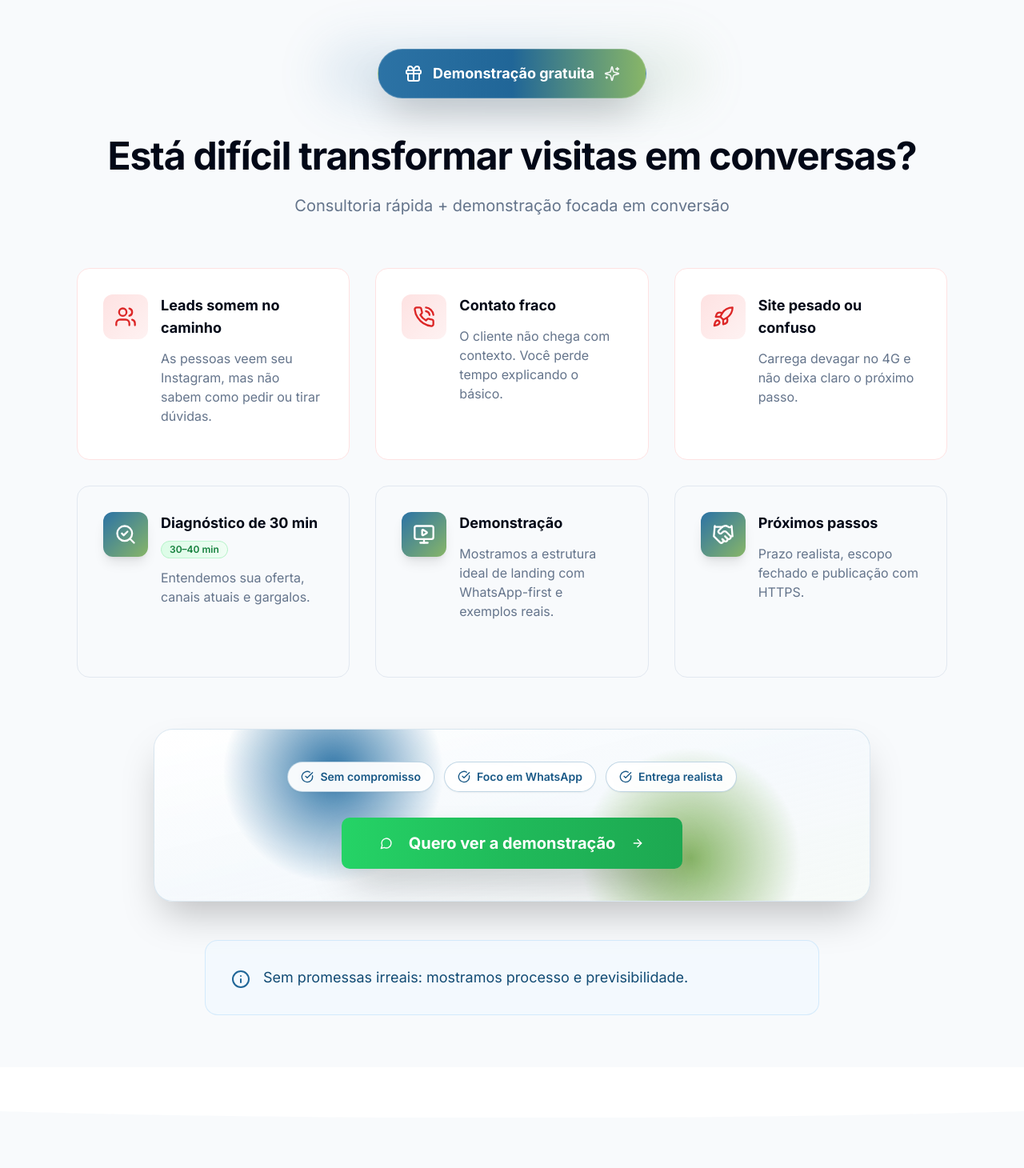
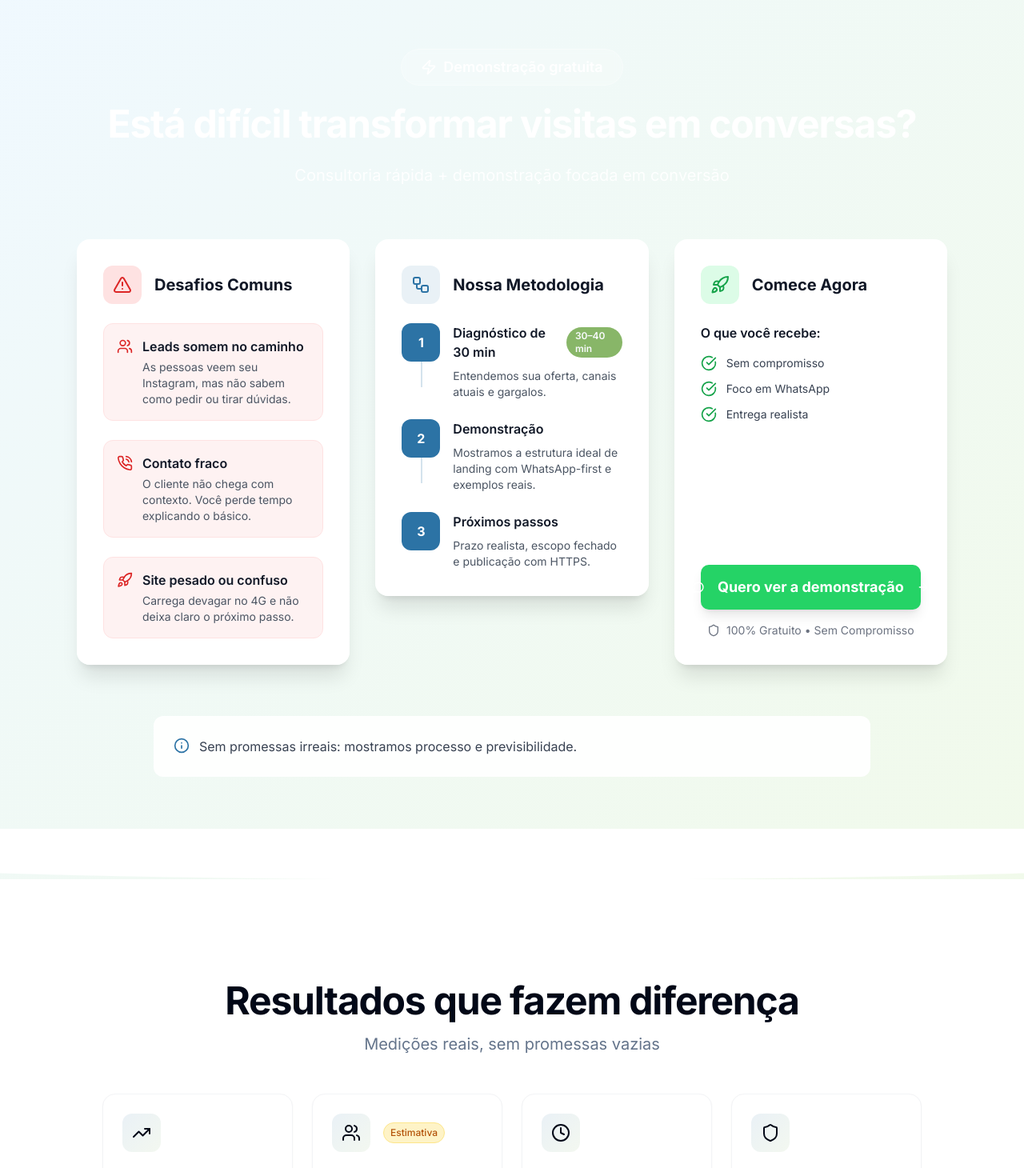
Before and after one commit to luanlucolli/niche-craft, a React (Vite) app: page / in a window 1280 px wide. Shown: the part 2360-3820 px from the top of the page at 80% size. Built offline with nearby package versions, Linux system fonts and the light colour scheme.

Commit message:
Refactor: Improve demo section and color palette
Refactor the `ConsultativeDemo` section to be more professional and unique.
Update `ValueSnapshot` and `CaseCards` sections to align with the established color palette.

```diff
--- a/src/components/sections/ConsultativeDemo.tsx
+++ b/src/components/sections/ConsultativeDemo.tsx
@@ -76,183 +76,160 @@ export default function ConsultativeDemo({
     }
   };
 
-  const renderHeroBadge = () => (
-    <div className="text-center mb-6 sm:mb-8 md:mb-12 relative">
-      {/* Background elements with Landingville colors */}
-      <div className="absolute inset-0 -z-10 overflow-hidden">
-        <div className="absolute top-0 left-1/4 w-12 h-12 sm:w-20 sm:h-20 md:w-28 md:h-28 bg-primary/8 rounded-full blur-xl sm:blur-2xl md:blur-3xl" />
-        <div className="absolute -top-2 sm:-top-6 right-1/3 w-8 h-8 sm:w-14 sm:h-14 md:w-20 md:h-20 bg-secondary/15 rounded-full blur-lg sm:blur-xl md:blur-2xl" />
-      </div>
-
+  if (variant === "split") {
+    return (
+      <Section separator={separator} background="gradient" paddingY="lg">
+        <div className="relative max-w-7xl mx-auto">
+          {/* Header with badge */}
+          <div className="text-center mb-16">
             {badge && (
-        <div className="relative inline-flex items-center px-3 sm:px-4 md:px-6">
-          {/* Enhanced glow effect with brand colors */}
-          <div className="absolute inset-0 bg-gradient-to-r from-primary/25 via-primary/30 to-secondary/25 rounded-full blur-md sm:blur-lg md:blur-xl scale-105 sm:scale-110 md:scale-125 opacity-80 animate-pulse" />
-
-          {/* Main badge with Landingville gradient */}
-          <div className="relative bg-gradient-to-r from-primary via-primary-600 to-secondary text-white px-4 sm:px-6 md:px-8 py-2 sm:py-3 md:py-4 rounded-full shadow-lg sm:shadow-xl md:shadow-2xl flex items-center gap-2 sm:gap-3 text-xs sm:text-base md:text-lg font-bold border border-white/20">
-            <Icons.Gift className="w-3 h-3 sm:w-4 sm:h-4 md:w-6 md:h-6" />
-            <span>{badge}</span>
-            <Icons.Sparkles className="w-2.5 h-2.5 sm:w-3 sm:h-3 md:w-5 md:h-5 opacity-90" />
-          </div>
-        </div>
-      )}
-    </div>
-  );
-
-  const renderImprovedCTASection = () => (
-    <div className="relative">
-      {/* Background decorative elements with brand colors */}
-      <div className="absolute inset-0 -z-10 overflow-hidden rounded-xl sm:rounded-2xl md:rounded-3xl">
-        <div className="absolute -top-1 sm:-top-2 md:-top-4 -left-1 sm:-left-2 md:-left-4 w-12 h-12 sm:w-20 sm:h-20 md:w-28 md:h-28 bg-primary/12 rounded-full blur-lg sm:blur-xl md:blur-2xl" />
-        <div className="absolute -bottom-1 sm:-bottom-2 md:-bottom-4 -right-1 sm:-right-2 md:-right-4 w-16 h-16 sm:w-24 sm:h-24 md:w-36 md:h-36 bg-secondary/18 rounded-full blur-xl sm:blur-2xl md:blur-3xl" />
-        <div className="absolute top-1/2 left-1/2 transform -translate-x-1/2 -translate-y-1/2 w-24 h-24 sm:w-40 sm:h-40 md:w-56 md:h-56 bg-gradient-to-br from-primary/8 to-secondary/8 rounded-full blur-xl sm:blur-2xl md:blur-3xl" />
-      </div>
-
-      <div className="bg-gradient-to-br from-white via-primary-50/30 to-secondary-50/20 backdrop-blur-sm rounded-xl sm:rounded-2xl md:rounded-3xl p-4 sm:p-6 md:p-8 lg:p-10 border border-primary/15 shadow-lg sm:shadow-xl md:shadow-2xl relative overflow-hidden">
-        {/* Subtle pattern overlay with brand colors */}
-        <div className="absolute inset-0 bg-[radial-gradient(circle_at_25%_25%,_hsl(var(--primary))_0%,_transparent_20%)] opacity-4" />
-        <div className="absolute inset-0 bg-[radial-gradient(circle_at_75%_75%,_hsl(var(--secondary))_0%,_transparent_20%)] opacity-4" />
-
-        <div className="relative z-10 text-center">
-          {/* Enhanced highlights */}
-          {highlights.length > 0 && (
-            <div className="flex flex-wrap gap-1.5 sm:gap-2 md:gap-3 mb-4 sm:mb-6 md:mb-8 justify-center">
-              {highlights.map((highlight, index) => (
-                <Badge
-                  key={index}
-                  variant="outline"
-                  className="bg-white/95 backdrop-blur-sm border-primary/30 text-primary-700 font-semibold px-2 sm:px-3 md:px-4 py-1 sm:py-1.5 md:py-2 text-xs sm:text-sm shadow-sm hover:bg-primary-50/80 transition-colors"
-                >
-                  <Icons.CheckCircle className="w-2.5 h-2.5 sm:w-3 sm:h-3 md:w-4 md:h-4 mr-1 sm:mr-1.5 md:mr-2" />
-                  <span>{highlight}</span>
+              <div className="inline-flex items-center mb-6">
+                <Badge className="bg-white/20 text-white border-white/30 px-6 py-2 text-lg font-semibold backdrop-blur-sm">
+                  <Icons.Zap className="w-5 h-5 mr-2" />
+                  {badge}
                 </Badge>
-              ))}
               </div>
             )}
 
-          {/* Enhanced CTA button with Landingville colors */}
-          <div className="flex justify-center">
-            <Button
-              onClick={handlePrimaryClick}
-              className={cn(
-                "h-10 sm:h-12 md:h-14 lg:h-16 px-4 sm:px-6 md:px-8 lg:px-12 text-sm sm:text-base md:text-lg lg:text-xl font-bold shadow-lg sm:shadow-xl md:shadow-2xl hover:shadow-3xl transition-all duration-500 transform hover:scale-105 hover:-translate-y-1 w-full sm:w-auto max-w-sm sm:max-w-none",
-                ctaPrimary.type === "whatsapp"
-                  ? "bg-gradient-to-r from-[#25D366] via-[#20BA5A] to-[#1DA851] hover:from-[#20BA5A] hover:via-[#1DA851] hover:to-[#128C7E] text-white border-0"
-                  : "bg-gradient-to-r from-primary via-primary-600 to-secondary hover:from-primary-700 hover:via-primary-700 hover:to-secondary-600 text-white border-0"
-              )}
-            >
-              {ctaPrimary.type === "whatsapp" && <Icons.MessageCircle className="w-3 h-3 sm:w-4 sm:h-4 md:w-5 md:h-5 lg:w-6 lg:h-6 mr-1.5 sm:mr-2 md:mr-3" />}
-              <span>{ctaPrimary.text}</span>
-              <Icons.ArrowRight className="w-3 h-3 sm:w-4 sm:h-4 md:w-5 md:h-5 ml-1.5 sm:ml-2 md:ml-3" />
-            </Button>
-          </div>
-        </div>
-      </div>
-    </div>
-  );
-
-  if (variant === "split") {
-    return (
-      <Section separator={separator} background="muted" paddingY="lg">
-        {/* Background elements with Landingville colors */}
-        <div className="absolute inset-0 -z-10 overflow-hidden">
-          <div className="absolute top-1/4 left-0 w-24 h-24 sm:w-40 sm:h-40 md:w-56 md:h-56 bg-primary/6 rounded-full blur-xl sm:blur-2xl md:blur-3xl transform -translate-x-1/2" />
-          <div className="absolute top-3/4 right-0 w-32 h-32 sm:w-52 sm:h-52 md:w-72 md:h-72 bg-secondary/10 rounded-full blur-xl sm:blur-2xl md:blur-3xl transform translate-x-1/2" />
-          <div className="absolute top-1/2 left-1/2 transform -translate-x-1/2 -translate-y-1/2 w-40 h-40 sm:w-64 sm:h-64 md:w-84 md:h-84 bg-gradient-radial from-primary/4 via-secondary/3 to-transparent rounded-full" />
-        </div>
-
-        {renderHeroBadge()}
-
-        <div className="text-center mb-8 sm:mb-12 md:mb-16 relative px-2 sm:px-4 md:px-0">
-          <Heading level={2} size="xl" centered className="mb-3 sm:mb-4 md:mb-6">
+            <Heading level={2} size="xl" centered className="mb-6 text-white">
               {title}
             </Heading>
             {subtitle && (
-            <p className="text-sm sm:text-base md:text-lg lg:text-xl text-muted-foreground max-w-3xl mx-auto leading-relaxed">
+              <p className="text-xl text-white/90 max-w-3xl mx-auto leading-relaxed">
                 {subtitle}
               </p>
             )}
           </div>
 
-        {/* Responsive 2x3 grid layout */}
-        <div className="grid grid-cols-1 sm:grid-cols-2 lg:grid-cols-3 gap-3 sm:gap-4 md:gap-6 lg:gap-8 mb-8 sm:mb-12 md:mb-16">
-          {/* Problems cards with enhanced styling */}
+          {/* Main content grid */}
+          <div className="grid lg:grid-cols-12 gap-8 mb-16">
+            {/* Left column - Pain points */}
+            <div className="lg:col-span-4">
+              <div className="bg-white/95 backdrop-blur-sm rounded-2xl p-8 shadow-xl border border-white/20">
+                <div className="flex items-center mb-6">
+                  <div className="w-12 h-12 rounded-xl bg-red-100 flex items-center justify-center mr-4">
+                    <Icons.AlertTriangle className="w-6 h-6 text-red-600" />
+                  </div>
+                  <h3 className="text-xl font-bold text-gray-900">Desafios Comuns</h3>
+                </div>
+
+                <div className="space-y-6">
                   {pains.map((pain, index) => {
-            const Icon = pain.icon ? getIcon(pain.icon) : Icons.AlertCircle;
+                    const Icon = pain.icon ? getIcon(pain.icon) : Icons.X;
                     return (
-              <div
-                key={`pain-${index}`}
-                className="group bg-white/95 backdrop-blur-sm rounded-lg sm:rounded-xl md:rounded-2xl p-3 sm:p-4 md:p-6 lg:p-8 border border-red-100 hover:border-red-200 transition-all duration-300 hover:shadow-lg sm:hover:shadow-xl animate-fade-in-up h-full flex flex-col min-h-[200px] sm:min-h-[220px] md:min-h-[240px]"
-                style={{ animationDelay: `${index * 0.1}s` }}
-              >
-                <div className="flex items-start gap-2 sm:gap-3 md:gap-4 flex-1">
-                  <div className="flex-shrink-0 w-8 h-8 sm:w-10 sm:h-10 md:w-12 md:h-12 lg:w-14 lg:h-14 rounded-lg sm:rounded-xl bg-gradient-to-br from-red-100 to-red-50 flex items-center justify-center group-hover:scale-110 transition-transform duration-300">
-                    <Icon className="w-4 h-4 sm:w-5 sm:h-5 md:w-6 md:h-6 lg:w-7 lg:h-7 text-red-600" />
-                  </div>
-                  <div className="flex-1 min-w-0">
-                    <h4 className="font-bold text-foreground mb-1.5 sm:mb-2 md:mb-3 text-xs sm:text-sm md:text-base lg:text-lg leading-tight">{pain.title}</h4>
-                    <p className="text-muted-foreground leading-relaxed text-xs sm:text-sm md:text-base">
-                      {pain.description}
-                    </p>
-                  </div>
+                      <div key={index} className="flex items-start gap-3 p-4 rounded-lg bg-red-50 border border-red-100">
+                        <Icon className="w-5 h-5 text-red-600 mt-0.5 flex-shrink-0" />
+                        <div>
+                          <h4 className="font-semibold text-gray-900 mb-1">{pain.title}</h4>
+                          <p className="text-sm text-gray-600">{pain.description}</p>
                         </div>
                       </div>
                     );
                   })}
+                </div>
+              </div>
+            </div>
 
-          {/* Steps cards with Landingville colors */}
+            {/* Center column - Process */}
+            <div className="lg:col-span-4">
+              <div className="bg-white/95 backdrop-blur-sm rounded-2xl p-8 shadow-xl border border-white/20">
+                <div className="flex items-center mb-6">
+                  <div className="w-12 h-12 rounded-xl bg-primary/10 flex items-center justify-center mr-4">
+                    <Icons.Workflow className="w-6 h-6 text-primary" />
+                  </div>
+                  <h3 className="text-xl font-bold text-gray-900">Nossa Metodologia</h3>
+                </div>
+
+                <div className="space-y-6">
                   {steps.map((step, index) => {
                     const Icon = step.icon ? getIcon(step.icon) : Icons.CheckCircle;
                     return (
-              <div
-                key={`step-${index}`}
-                className="group bg-gradient-to-br from-primary/8 via-primary-50/40 to-secondary-50/30 rounded-lg sm:rounded-xl md:rounded-2xl p-3 sm:p-4 md:p-6 lg:p-8 border border-primary/12 hover:border-primary/20 transition-all duration-300 hover:shadow-lg sm:hover:shadow-xl animate-fade-in-up h-full flex flex-col min-h-[200px] sm:min-h-[220px] md:min-h-[240px]"
-                style={{ animationDelay: `${(index + pains.length) * 0.1}s` }}
-              >
-                <div className="flex items-start gap-2 sm:gap-3 md:gap-4 flex-1">
-                  <div className="flex-shrink-0 w-8 h-8 sm:w-10 sm:h-10 md:w-12 md:h-12 lg:w-14 lg:h-14 rounded-lg sm:rounded-xl bg-gradient-to-br from-primary to-secondary flex items-center justify-center text-white shadow-sm sm:shadow-md md:shadow-lg group-hover:scale-110 transition-transform duration-300">
-                    <Icon className="w-4 h-4 sm:w-5 sm:h-5 md:w-6 md:h-6 lg:w-7 lg:h-7" />
+                      <div key={index} className="relative">
+                        {index < steps.length - 1 && (
+                          <div className="absolute left-6 top-12 w-0.5 h-8 bg-primary/20" />
+                        )}
+                        <div className="flex items-start gap-4">
+                          <div className="w-12 h-12 rounded-xl bg-primary flex items-center justify-center text-white font-bold flex-shrink-0">
+                            {index + 1}
                           </div>
-                  <div className="flex-1 min-w-0">
-                    <div className="flex flex-col gap-1 sm:gap-2 mb-1.5 sm:mb-2 md:mb-3">
-                      <h4 className="font-bold text-foreground text-xs sm:text-sm md:text-base lg:text-lg leading-tight">{step.title}</h4>
+                          <div className="flex-1">
+                            <div className="flex items-center gap-2 mb-2">
+                              <h4 className="font-semibold text-gray-900">{step.title}</h4>
                               {step.duration && (
-                        <Badge
-                          variant="secondary"
-                          className="bg-gradient-to-r from-green-100 to-green-50 text-green-700 border-green-200 text-xs self-start"
-                        >
+                                <Badge variant="secondary" className="text-xs">
                                   {step.duration}
                                 </Badge>
                               )}
                             </div>
-                    <p className="text-muted-foreground leading-relaxed text-xs sm:text-sm md:text-base">
-                      {step.description}
-                    </p>
+                            <p className="text-sm text-gray-600">{step.description}</p>
                           </div>
                         </div>
                       </div>
                     );
                   })}
                 </div>
+              </div>
+            </div>
 
-        {/* Enhanced CTA Section */}
-        <div className="max-w-4xl mx-auto mb-6 sm:mb-8 md:mb-12 px-1 sm:px-2 md:px-0">
-          {renderImprovedCTASection()}
+            {/* Right column - CTA */}
+            <div className="lg:col-span-4">
+              <div className="bg-white/95 backdrop-blur-sm rounded-2xl p-8 shadow-xl border border-white/20 h-full flex flex-col">
+                <div className="flex items-center mb-6">
+                  <div className="w-12 h-12 rounded-xl bg-green-100 flex items-center justify-center mr-4">
+                    <Icons.Rocket className="w-6 h-6 text-green-600" />
+                  </div>
+                  <h3 className="text-xl font-bold text-gray-900">Comece Agora</h3>
+                </div>
+
+                {highlights.length > 0 && (
+                  <div className="mb-8">
+                    <h4 className="font-semibold text-gray-900 mb-4">O que você recebe:</h4>
+                    <div className="space-y-3">
+                      {highlights.map((highlight, index) => (
+                        <div key={index} className="flex items-center gap-3">
+                          <Icons.CheckCircle className="w-5 h-5 text-green-600 flex-shrink-0" />
+                          <span className="text-sm text-gray-700">{highlight}</span>
+                        </div>
+                      ))}
+                    </div>
+                  </div>
+                )}
+
+                <div className="mt-auto">
+                  <Button
+                    onClick={handlePrimaryClick}
+                    className={cn(
+                      "w-full h-14 text-lg font-bold shadow-lg hover:shadow-xl transition-all duration-300 transform hover:scale-105",
+                      ctaPrimary.type === "whatsapp"
+                        ? "bg-[#25D366] hover:bg-[#20BA5A] text-white"
+                        : "bg-gradient-to-r from-primary to-secondary hover:from-primary-600 hover:to-secondary-600 text-white"
+                    )}
+                  >
+                    {ctaPrimary.type === "whatsapp" && <Icons.MessageCircle className="w-5 h-5 mr-2" />}
+                    {ctaPrimary.text}
+                    <Icons.ArrowRight className="w-5 h-5 ml-2" />
+                  </Button>
+
+                  <div className="flex items-center justify-center mt-4 text-sm text-gray-500">
+                    <Icons.Shield className="w-4 h-4 mr-2" />
+                    <span>100% Gratuito • Sem Compromisso</span>
+                  </div>
+                </div>
+              </div>
+            </div>
           </div>
 
           {disclaimer && (
-          <div className="text-center mt-6 sm:mt-8 md:mt-12 max-w-3xl mx-auto px-2 sm:px-4 md:px-0">
-            <div className="bg-primary-50/60 border border-primary-200/50 rounded-lg sm:rounded-xl md:rounded-2xl p-3 sm:p-4 md:p-6 lg:p-8 backdrop-blur-sm">
-              <div className="flex flex-col sm:flex-row items-start gap-2 sm:gap-3 md:gap-4">
-                <Icons.Info className="w-4 h-4 sm:w-5 sm:h-5 md:w-6 md:h-6 text-primary-600 flex-shrink-0 mt-0.5 sm:mt-1" />
-                <p className="text-primary-800 leading-relaxed text-xs sm:text-sm md:text-base lg:text-lg">
-                  {disclaimer}
-                </p>
+            <div className="text-center max-w-4xl mx-auto">
+              <div className="bg-white/90 backdrop-blur-sm rounded-xl p-6 border border-white/20">
+                <div className="flex items-start gap-3">
+                  <Icons.Info className="w-5 h-5 text-primary mt-0.5 flex-shrink-0" />
+                  <p className="text-gray-700 leading-relaxed">{disclaimer}</p>
                 </div>
               </div>
             </div>
           )}
+        </div>
       </Section>
     );
   }
@@ -327,7 +304,19 @@ export default function ConsultativeDemo({
           </div>
 
           <div className="text-center">
-            {renderImprovedCTASection()}
+            <Button
+              onClick={handlePrimaryClick}
+              className={cn(
+                "h-12 px-8 text-lg font-bold shadow-lg hover:shadow-xl transition-all duration-300 transform hover:scale-105",
+                ctaPrimary.type === "whatsapp"
+                  ? "bg-[#25D366] hover:bg-[#20BA5A] text-white"
+                  : "bg-gradient-to-r from-primary to-secondary hover:from-primary-600 hover:to-secondary-600 text-white"
+              )}
+            >
+              {ctaPrimary.type === "whatsapp" && <Icons.MessageCircle className="w-5 h-5 mr-2" />}
+              {ctaPrimary.text}
+              <Icons.ArrowRight className="w-5 h-5 ml-2" />
+            </Button>
           </div>
         </div>
 
@@ -438,7 +427,19 @@ export default function ConsultativeDemo({
           </div>
 
           <div className="mt-8">
-            {renderImprovedCTASection()}
+            <Button
+              onClick={handlePrimaryClick}
+              className={cn(
+                "h-12 px-8 text-lg font-bold shadow-lg hover:shadow-xl transition-all duration-300 transform hover:scale-105",
+                ctaPrimary.type === "whatsapp"
+                  ? "bg-[#25D366] hover:bg-[#20BA5A] text-white"
+                  : "bg-gradient-to-r from-primary to-secondary hover:from-primary-600 hover:to-secondary-600 text-white"
+              )}
+            >
+              {ctaPrimary.type === "whatsapp" && <Icons.MessageCircle className="w-5 h-5 mr-2" />}
+              {ctaPrimary.text}
+              <Icons.ArrowRight className="w-5 h-5 ml-2" />
+            </Button>
           </div>
         </div>
       </div>
--- a/src/components/sections/ValueSnapshot.tsx
+++ b/src/components/sections/ValueSnapshot.tsx
@@ -36,7 +36,7 @@ export default function ValueSnapshot({
   return (
     <Section
       separator={separator}
-      background="muted"
+      background="default"
       paddingY="lg"
     >
       <div className="text-center mb-12">
@@ -61,11 +61,11 @@ export default function ValueSnapshot({
           return (
             <div
               key={index}
-              className="bg-white rounded-2xl p-6 shadow-sm border border-gray-100 hover:shadow-lg transition-all duration-300 animate-fade-in-up group"
+              className="bg-white rounded-2xl p-6 shadow-sm border border-gray-100 hover:shadow-lg transition-all duration-300 animate-fade-in-up group hover:border-primary/20"
               style={{ animationDelay: `${index * 0.1}s` }}
             >
               <div className="flex items-center gap-4 mb-4">
-                <div className="w-12 h-12 rounded-xl bg-primary-100 flex items-center justify-center group-hover:bg-primary-500 group-hover:text-white transition-all duration-300">
+                <div className="w-12 h-12 rounded-xl bg-gradient-to-br from-primary/10 to-secondary/10 flex items-center justify-center group-hover:bg-gradient-to-br group-hover:from-primary group-hover:to-secondary group-hover:text-white transition-all duration-300">
                   <IconComponent className="w-6 h-6" />
                 </div>
 
@@ -76,7 +76,7 @@ export default function ValueSnapshot({
                 )}
               </div>
 
-              <div className="text-3xl font-bold text-foreground mb-1 group-hover:text-primary-600 transition-colors">
+              <div className="text-3xl font-bold text-foreground mb-1 group-hover:text-primary transition-colors">
                 {kpi.value}
               </div>
 
@@ -96,7 +96,7 @@ export default function ValueSnapshot({
 
       {note && (
         <div className="text-center max-w-3xl mx-auto">
-          <p className="text-sm text-muted-foreground bg-white/60 rounded-lg p-4 border border-gray-200">
+          <p className="text-sm text-muted-foreground bg-primary-50/60 rounded-lg p-4 border border-primary-200/50">
             💡 {note}
           </p>
         </div>
```
Also changed, not shown: src/components/sections/CaseCards.tsx (+9 -9 lines). Lines whose indentation alone changed are shown as unchanged.
